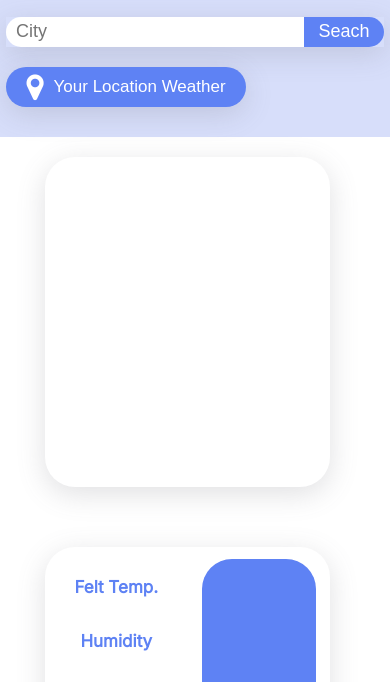
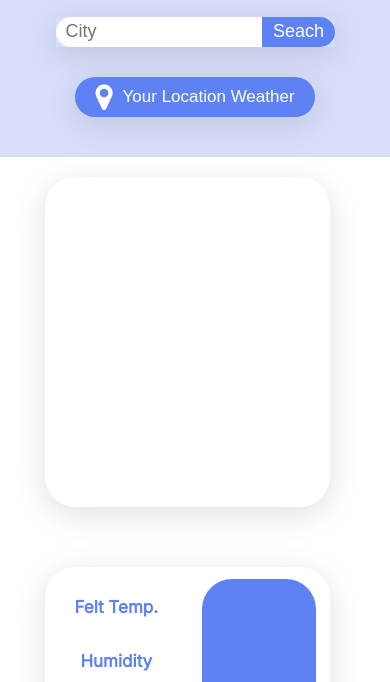
Before and after one commit to Kunal-Ladhani/weatherApp, a plain HTML site: page index.html in a window 390 px wide. Shown: the part 121-803 px from the top of the page. Drawn offline with Linux system fonts and the light colour scheme.

Commit message:
solved the searchbar issue

```diff
--- a/main.js
+++ b/main.js
@@ -19,6 +19,7 @@ async function getWeather() {
         let weatherObject = await fetch(url);
         let weatherData = await weatherObject.json();
 
+        console.log(weatherData);
         appendToDOM(weatherData);
         getTenDaysWeather(weatherData.coord.lat,weatherData.coord.lon);
     } catch (err) {
@@ -34,6 +35,7 @@ async function getLocalWeather(lat,lon) {
         let weatherObject = await fetch(path);
         let weatherData = await weatherObject.json();
 
+        console.log(weatherData);
         appendToDOM(weatherData);
     } catch(err) {
         console.log(err);
@@ -102,7 +104,7 @@ function appendForecast(data) {
     let container = document.getElementById("forecast");
     container.innerHTML = null;
 
-    console.log(data.daily);
+    // console.log(data.daily);
 
     data.daily.forEach(function(elem) {
         let d = new Date(0);
@@ -112,7 +114,7 @@ function appendForecast(data) {
         let todayDate = new Date();
 
         if(date.getDate() != todayDate.getDate()) {
-            console.log(date);
+            // console.log(date);
 
             let item = document.createElement("div");
             item.style.height = "160px";
--- a/style.css
+++ b/style.css
@@ -236,7 +236,7 @@ iframe {
     }
 
     #searchBar {
-        width: 100%;
+        width: 90%;
         margin: 0px;
     }
 
@@ -246,13 +246,18 @@ iframe {
     }
 
     #city {
-        width: 300px;
+        width: 99%;
     }
 
     #liveLocation {
-        width: 100%;
-        margin: 0px;
+        height: auto;
+        width: 90%;
+        margin: 10px;
         align-self: center;
+    }
+
+    #yourLocationWeather {
+        margin: auto;
     }
 
     #weather {
@@ -286,7 +291,7 @@ iframe {
     }
 
     iframe {
-        width: 90%;
+        width: 95%;
     }
 }
 
```
